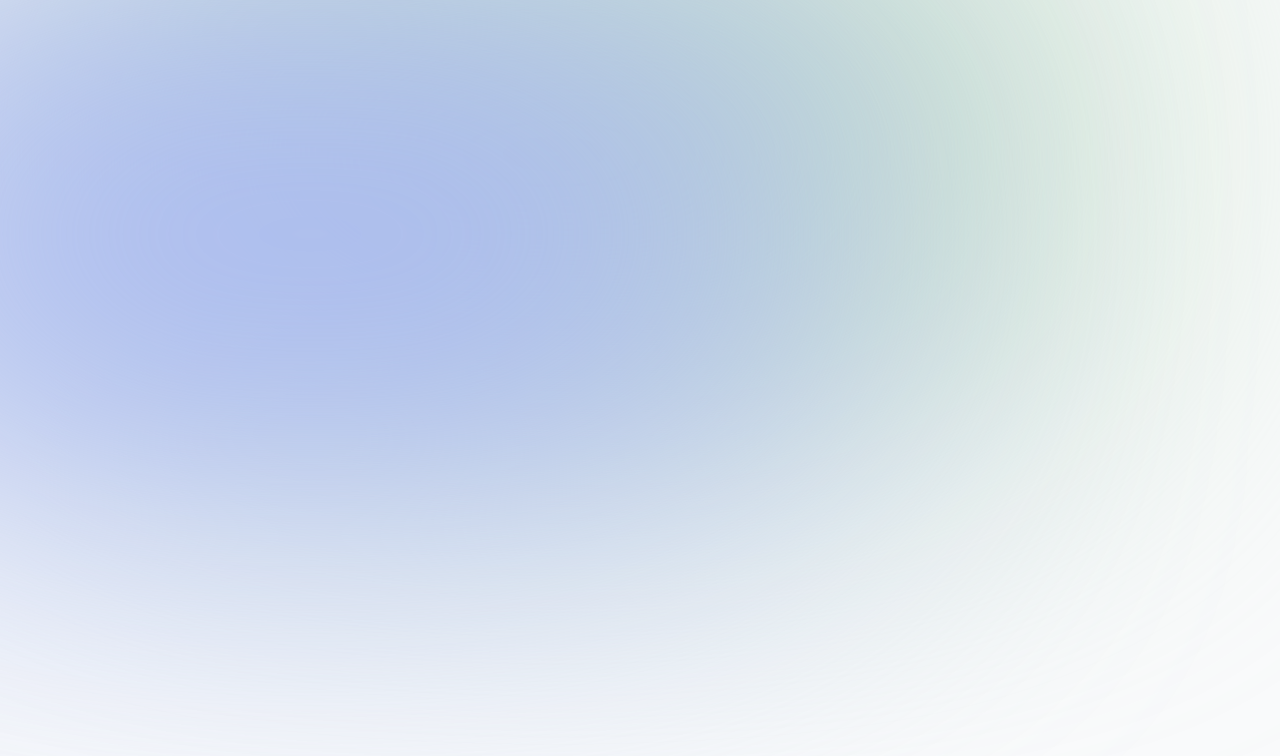
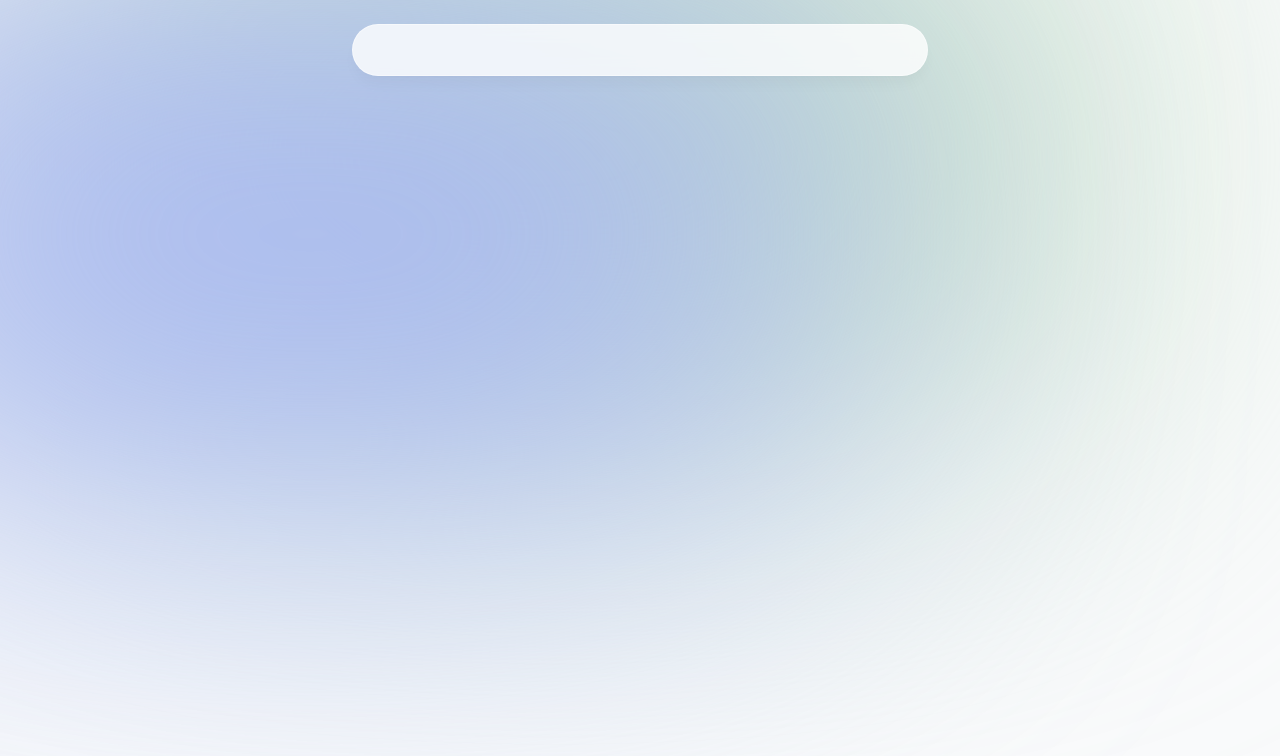
Before and after one commit to sharath-wq/next-js-portfolio, a Next.js app: page / in a window 1280 px wide. Shown: the top 756 px of the page. Built offline with nearby package versions, Linux system fonts and the light colour scheme.

Commit message:
created the component basic structure

```diff
--- a/app/layout.tsx
+++ b/app/layout.tsx
@@ -1,3 +1,4 @@
+import { Header } from "@/components";
 import "./globals.css";
 import { Inter } from "next/font/google";
 
@@ -12,10 +13,10 @@
 export default function RootLayout({ children }: { children: React.ReactNode }) {
     return (
         <html lang="en">
-      <body className={`${inter.className} bg-gray-50 text-gray-900 relative`}>
+            <body className={`${inter.className} bg-gray-50 text-gray-900 relative h-[5000px]`}>
                 <div className="bg-[#b7d9b8] absolute top-[-6rem] -z-10 right-[11rem] h-[31.25rem] w-[31.25rem] rounded-full blur-[10rem] sm:w-[68.75rem] dark:bg-[#6e946e]"></div>
                 <div className="bg-[#a7b6f5] absolute top-[-1rem] -z-10 left-[-35rem] h-[31.25rem] w-[50rem] rounded-full blur-[10rem] sm:w-[68.75rem] md:left-[-33rem] lg:left-[-28rem] xl:left-[-15rem] 2xl:left-[-5rem] dark:bg-[#606e94]"></div>
-
+                <Header />
                 {children}
             </body>
         </html>
--- /dev/null
+++ b/components/header.tsx
@@ -0,0 +1,11 @@
+import React from "react";
+
+const Header = () => {
+    return (
+        <header className="z-[999] relative">
+            <div className="fixed top-0 left-1/2 -translate-x-1/2 h-[4.5rem] w-full rounded-none border border-white border-opacity-40 bg-white bg-opacity-80 shadow-lg shadow-black/[0.03] backdrop-blur-[0.5rem] sm:top-6 sm:h-[3.25rem] sm:w-[36rem] sm:rounded-full "></div>
+        </header>
+    );
+};
+
+export default Header;
--- /dev/null
+++ b/components/index.ts
@@ -0,0 +1,3 @@
+import Header from "./header";
+
+export { Header };
```
Lines whose indentation alone changed are shown as unchanged.
